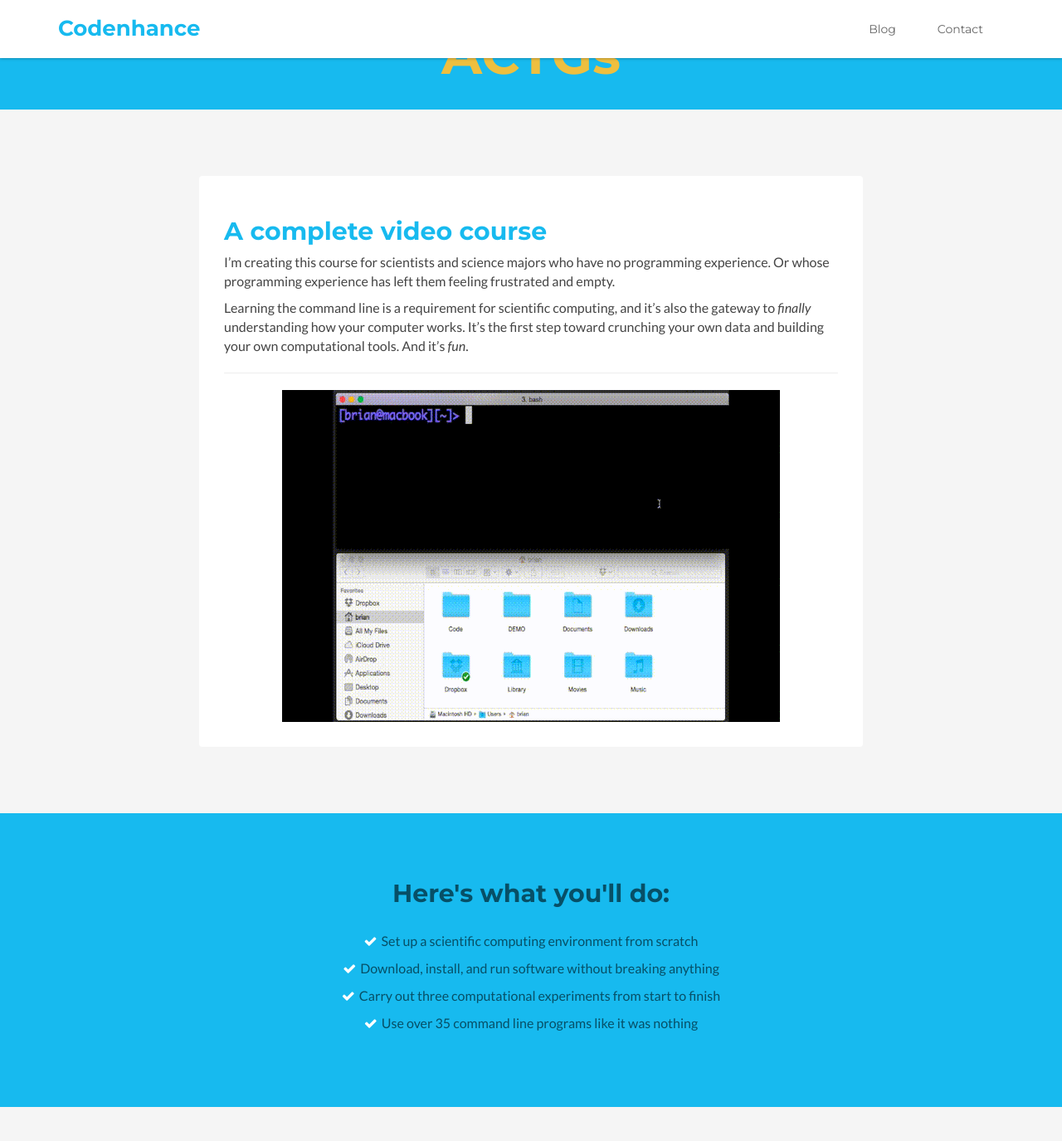
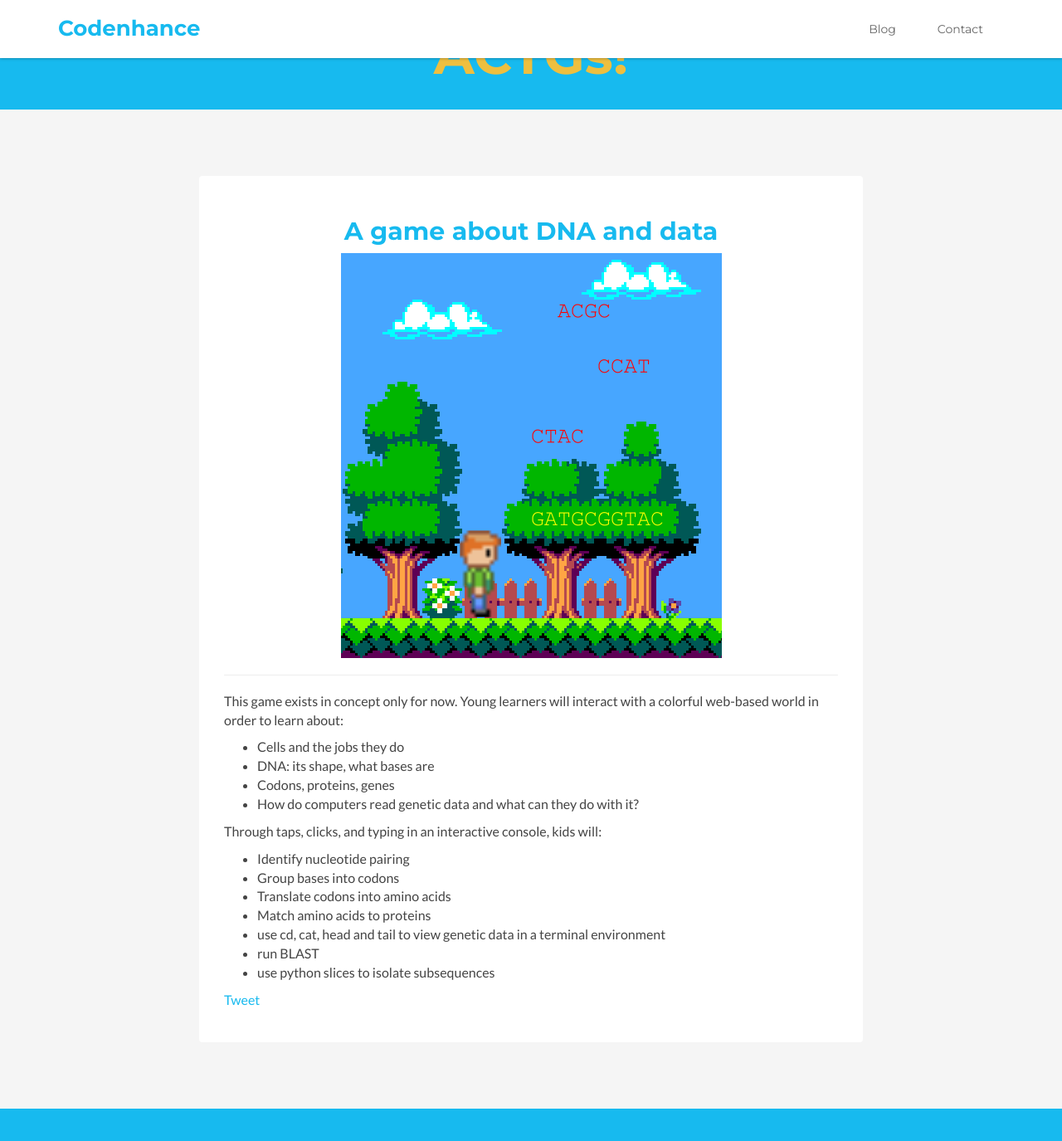
Before and after one commit to Codenhance/codenhance.github.io, a Jekyll site: the page built from learn-your-acgts/index.md, in a window 1280 px wide and 1400 px high, scrolled down 199 px. Shown: the top 1375 px of the window at 83% size. Built offline with Jekyll 4.4.1, drawn with Linux system fonts in a browser that asks for light colours; comment, search, counter and statistics services are not loaded; some of the changed text lies outside the part shown.

Commit message:
add landing page for learn your acgts

```diff
--- /dev/null
+++ b/_layouts/learn_your_acgts.html
@@ -0,0 +1,24 @@
+---
+layout: learn_your_acgts
+---
+<!DOCTYPE html>
+<!--[if IE 8]> <html lang="en" class="ie8"> <![endif]-->
+<!--[if IE 9]> <html lang="en" class="ie9"> <![endif]-->
+<!--[if !IE]><!--> <html lang="en"> <!--<![endif]-->
+{% include head.html %}
+<body data-spy="scroll">
+{% include boot_camp_header.html %}
+{% include learn_command_line_promo.html %}
+
+<section class="docs section">
+<div class="container">
+	<div class="docs-inner">
+			{{ content }}
+	</div> <!-- docs-inner -->
+</div> <!-- container -->
+</section>
+
+{% include contact.html %}
+{% include footer.html %}
+</body>
+</html>
--- a/learn-your-acgts/index.md
+++ b/learn-your-acgts/index.md
@@ -1,17 +1,49 @@
 ---
-layout: landing_page_2
+layout: learn_your_acgts
 title:  "Learn Your"
-highlighted: "ACTGs"
+highlighted: "ACTGs!"
 date:   2015-09-22 15:12:07
 ---
 
-## A complete video course
+<h2 class="text-center">A game about DNA and data</h2>
 
-I'm creating this course for scientists and science majors who have no programming experience. Or whose programming experience has left them feeling frustrated and empty.
-
-Learning the command line is a requirement for scientific computing, and it's also the gateway to *finally* understanding how your computer works. It's the first step toward crunching your own data and building your own computational tools. And it's _fun_.
+<div class="text-center">
+<img src="/assets/learn-your-actgs-mockup.png" alt="Mockup of Learn Your ACGTs, an educational game about genetics and bioinformatics"></div>
 
 <hr />
+<p>This game exists in concept only for now. Young learners will interact with a colorful web-based world in order to learn about:</p>
+<ul>
+<li>Cells and the jobs they do</li>
+<li>DNA: its shape, what bases are</li>
+<li>Codons, proteins, genes</li>
+<li>How do computers read genetic data and what can they do with it?</li>
+</ul>
 
-<div class="text-center">
-<img src="/assets/cli_gui_demo.gif" alt="Animated gif of a command line interface demo"></div>
+<p>Through taps, clicks, and typing in an interactive console, kids will:</p>
+<ul>
+<li>Identify nucleotide pairing</li>
+<li>Group bases into codons</li>
+<li>Translate codons into amino acids</li>
+<li>Match amino acids to proteins</li>
+<li>use cd, cat, head and tail to view genetic data in a terminal environment</li>
+<li>run BLAST</li>
+<li>use python slices to isolate subsequences</li>
+</ul>
+
+<!-- Social sharing -->
+<div class="row">
+<div class="item col-md-4 col-sm-6 col-xs-12">
+<!-- Tweet button -->
+<a href="https://twitter.com/share" class="twitter-share-button" data-text="Learn Your ACGTs - a web game for kids about DNA and data" data-via="_bruab_">Tweet</a>
+<script>!function(d,s,id){var js,fjs=d.getElementsByTagName(s)[0],p=/^http:/.test(d.location)?'http':'https';if(!d.getElementById(id)){js=d.createElement(s);js.id=id;js.src=p+'://platform.twitter.com/widgets.js';fjs.parentNode.insertBefore(js,fjs);}}(document, 'script', 'twitter-wjs');</script>
+<!-- Facebook like button -->
+<div
+class="fb-like"
+data-href="{{ site.url }}/{{ page.url }}"
+data-width="450"
+data-show-faces="true">
+</div>
+<!-- Google + share button -->
+<div class="g-plus" data-action="share" href="{{ site.url }}/{{ page.url }}" data-annotation="none"></div>
+</div> <!-- item -->
+</div> <!-- social sharing row -->
```
Also changed, not shown: assets/learn-your-actgs-mockup.png (added).
